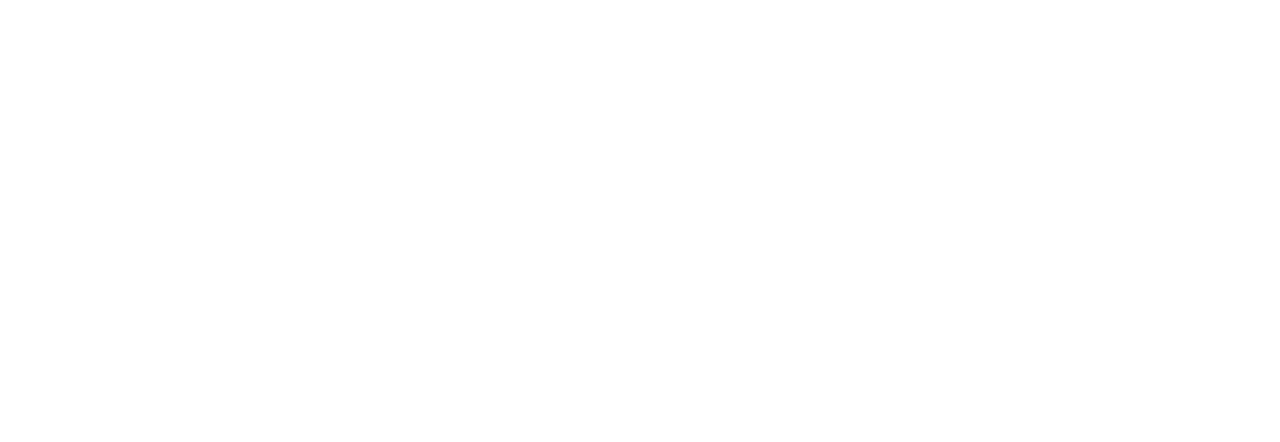
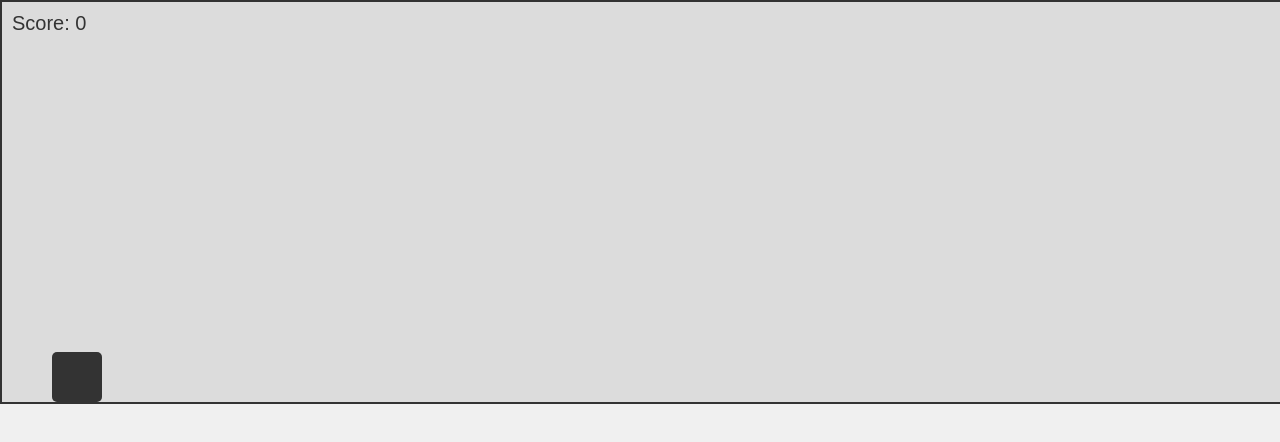
Before and after one commit to Mu3ammed-ibrahim/Jumping-man, a plain HTML site: page index.html in a window 1280 px wide. Drawn offline with Linux system fonts and the light colour scheme.

Commit message:
update styles

```diff
--- a/css/base.css
+++ b/css/base.css
@@ -1,6 +1,42 @@
-#display {
-    position: relative;
-    top: 25vh;
-    left: 20vw;
-    width: 1200px;
+body {
+  margin: 0;
+  overflow: hidden;
+  background-color: #f0f0f0;
+  font-family: Arial, sans-serif;
 }
+
+#game-container {
+  width: 100vw;
+  height: 400px;
+  background-color: #dcdcdc;
+  position: relative;
+  overflow: hidden;
+  border: 2px solid #333;
+}
+
+#character {
+  width: 50px;
+  height: 50px;
+  background-color: #333;
+  position: absolute;
+  bottom: 0;
+  left: 50px;
+  border-radius: 5px;
+}
+
+.obstacle {
+  width: 30px;
+  height: 50px;
+  background-color: #555;
+  position: absolute;
+  bottom: 0;
+  right: 0;
+}
+
+#score {
+  position: absolute;
+  top: 10px;
+  left: 10px;
+  font-size: 20px;
+  color: #333;
+}
--- a/index.html
+++ b/index.html
@@ -10,7 +10,10 @@
 <body>
     <header></header>
     <main>
-        <section id="display"></section>
+        <div id="game-container">
+            <div id="character"></div>
+            <div id="score">Score: 0</div>
+        </div>
     </main>
     <footer></footer>
 </body>
```
